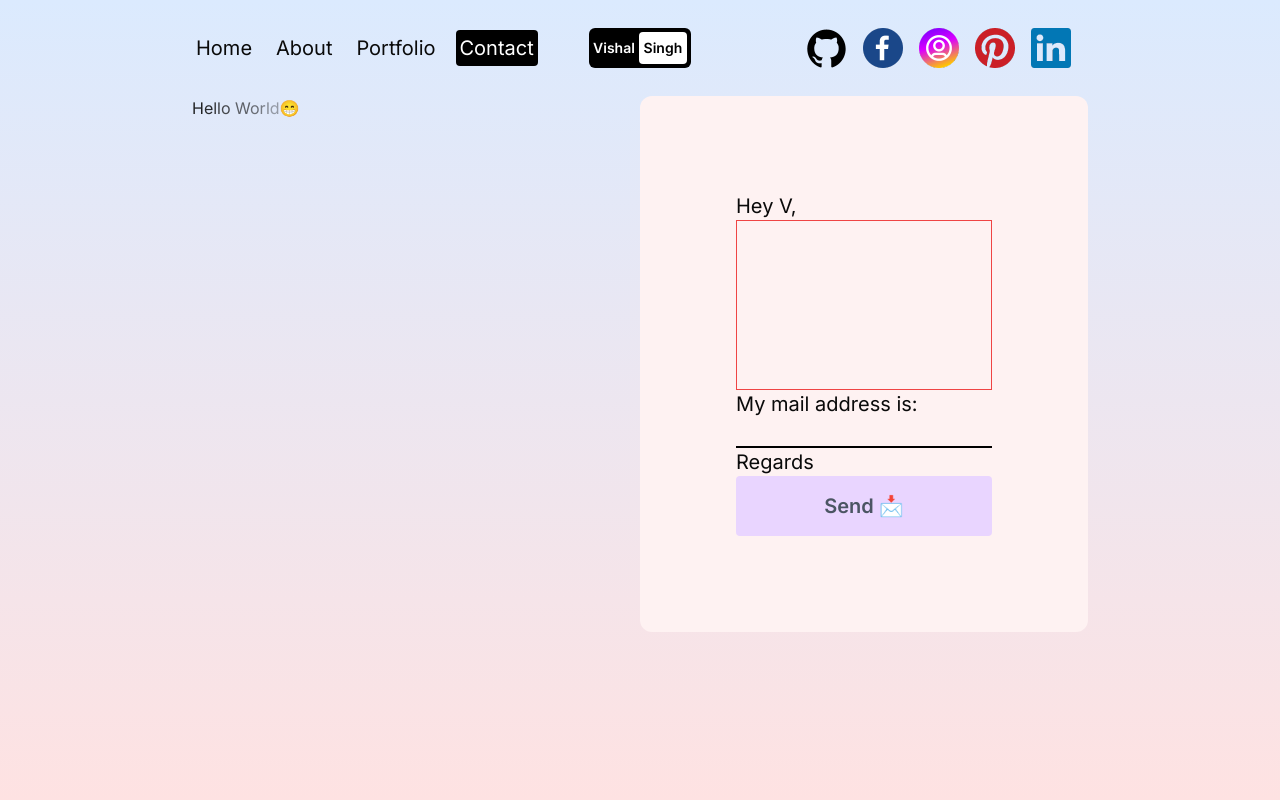
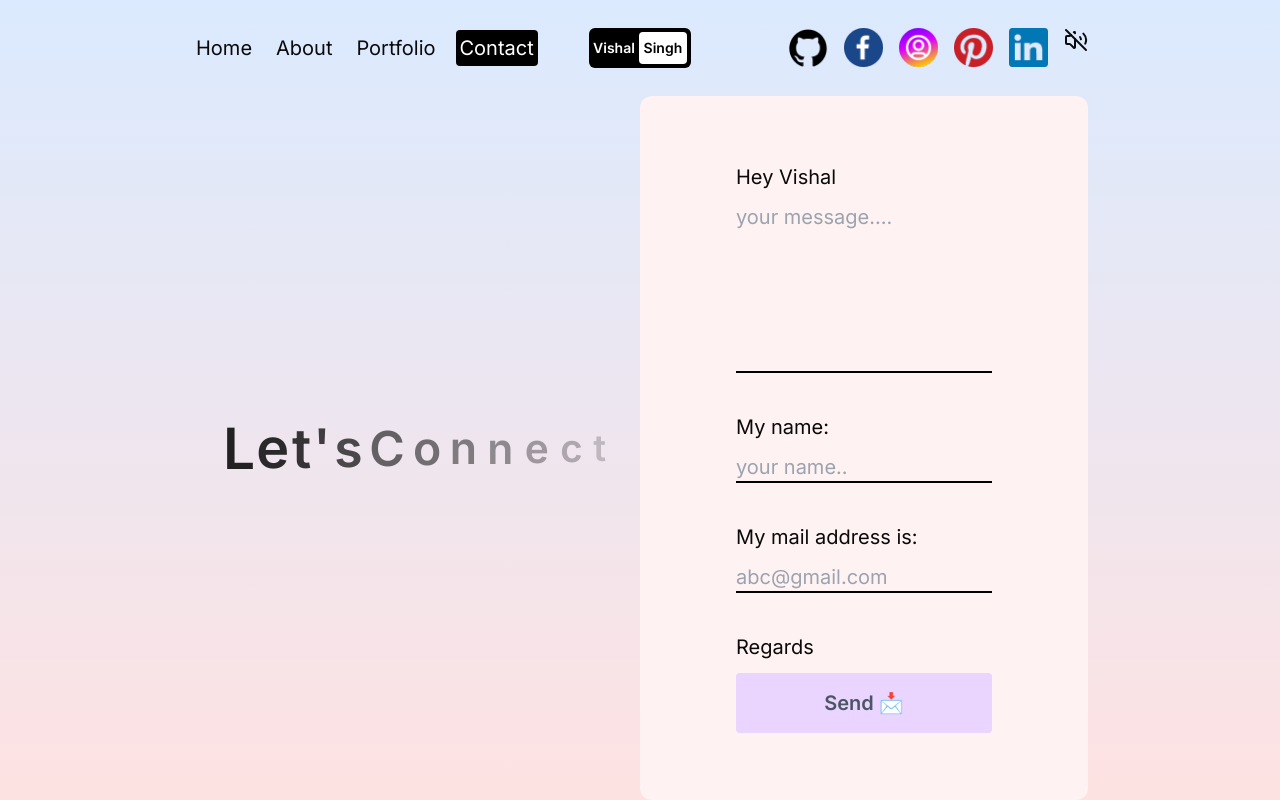
Before and after one commit to vishalsingh384/portfolio, a Next.js app: page /contact in a window 1280 px wide. Built offline with nearby package versions, Linux system fonts and the light colour scheme.

Commit message:
:bug::lipstick: Updated contact page and added music

```diff
--- a/src/app/contact/page.jsx
+++ b/src/app/contact/page.jsx
@@ -1,11 +1,10 @@
-'use client'
-import { motion } from 'framer-motion'
-import { useState, useRef } from 'react'
-import emailjs from '@emailjs/browser';
-
+"use client";
+import { motion } from "framer-motion";
+import { useState, useRef } from "react";
+import emailjs from "@emailjs/browser";
 
 const ContactPage = () => {
-  const text = "Hello World"
+  const text = "Let's Connect";
   const [success, setSuccess] = useState(false);
   const [error, setError] = useState(false);
 
@@ -17,46 +16,112 @@ const ContactPage = () => {
     setSuccess(false);
 
     emailjs
-      .sendForm(process.env.NEXT_PUBLIC_SERVICE_ID, process.env.NEXT_PUBLIC_TEMPLATE_ID, form.current, {
-        publicKey: process.env.NEXT_PUBLIC_PUBLIC_KEY,
-      })
+      .sendForm(
+        process.env.NEXT_PUBLIC_SERVICE_ID,
+        process.env.NEXT_PUBLIC_TEMPLATE_ID,
+        form.current,
+        {
+          publicKey: process.env.NEXT_PUBLIC_PUBLIC_KEY,
+        }
+      )
       .then(
         () => {
           setSuccess(true);
           form.current.reset();
+
+          setTimeout(() => {
+            setSuccess(false);
+          }, 8000);
         },
         (error) => {
           setError(true);
-        },
+        }
       );
   };
 
   return (
-    <motion.div className="h-full" initial={{ y: "-200vh" }} animate={{ y: "0vh" }} transition={{ duration: 1 }}>
-      <div className='h-full flex flex-col lg:flex-row px-4 sm:px-8 md:px-12 lg:px-20 xl:px-48'>
+    <motion.div
+      className="h-[calc(100vh-6rem)]"
+      initial={{ y: "-200vh" }}
+      animate={{ y: "0vh" }}
+      transition={{ duration: 1 }}
+    >
+      <div className="h-full flex flex-col lg:flex-row px-4 sm:px-8 md:px-12 lg:px-20 xl:px-48">
         {/* Text Container */}
-        <div className='h-1/2 lg:h-full lg:w-1/2'>
+        <div className="h-1/2 lg:h-full lg:w-1/2 flex justify-center items-center">
           {text.split("").map((letter, index) => (
-            <motion.span key={index} initial={{ opacity: 0, scale: 0.5 }} animate={{ opacity: 1, scale: 1 }} transition={{ duration: 2, repeat: Infinity, repeatType: "reverse", delay: index * 0.1 }}>
+            <motion.span
+              key={index}
+              initial={{ opacity: 0, scale: 0.5 }}
+              animate={{ opacity: 1, scale: 1 }}
+              transition={{
+                duration: 2,
+                repeat: Infinity,
+                repeatType: "reverse",
+                delay: index * 0.1,
+              }}
+              className="text-6xl font-semibold"
+            >
               {letter}
             </motion.span>
           ))}
-          😁
         </div>
         {/* Form Container */}
-        <form onSubmit={sendEmail} ref={form} className='h-1/2 lg:h-full lg:w-1/2 bg-red-50 rounded-xl text-xl flex flex-col gap-15 justify-center p-24'>
-          <span>Hey V,</span>
-          <textarea rows={6} className='bg-transparent border border-red-500 outline-none resize-none' name="user_message" />
-          <span>My mail address is:</span>
-          <input name="user_name" type='text' className='bg-transparent border-b-2 border-b-black outline-none' />
-          <span>Regards</span>
-          <button className='bg-purple-200 rounded font-semibold text-gray-600 p-4'>Send 📩</button>
-          {success && <span className='text-green-600 semibold'>Message sent successfully!</span>}
-          {error && <span className='text-red-600 semibold'>Something went wrong</span>}
+        <form
+          onSubmit={sendEmail}
+          ref={form}
+          className="h-1/2 lg:h-full flex flex-col gap-10 lg:w-1/2 bg-red-50 rounded-xl text-xl justify-center items-center p-24"
+        >
+          <div className="flex flex-col gap-3 w-full">
+            <span>Hey Vishal</span>
+            <textarea
+              rows={6}
+              className="bg-transparent outline-none resize-none border-b-2 border-black"
+              name="user_message"
+              placeholder="your message...."
+            />
+          </div>
+          <div className="flex flex-col gap-3 w-full">
+            <span>My name:</span>
+            <input
+              name="from_name"
+              type="text"
+              placeholder="your name.."
+              className="bg-transparent border-b-2 border-b-black outline-none"
+            />
+          </div>
+          <div className="flex flex-col gap-3 w-full">
+            <span>My mail address is:</span>
+            <input
+              name="from_email"
+              type="text"
+              placeholder="abc@gmail.com"
+              className="bg-transparent border-b-2 border-b-black outline-none"
+            />
+          </div>
+          <div className="flex flex-col gap-3 w-full">
+            <span>Regards</span>
+            <button
+              className="bg-purple-200 rounded font-semibold text-gray-600 p-4 hover:bg-green-300"
+              onClick={sendEmail}
+            >
+              Send 📩
+            </button>
+          </div>
+          {success && (
+            <span className="text-green-600 semibold">
+              Message sent successfully🥳
+            </span>
+          )}
+          {error && (
+            <span className="text-red-600 semibold">
+              Don't know the specifics but something went wrong😐
+            </span>
+          )}
         </form>
       </div>
     </motion.div>
-  )
-}
+  );
+};
 
-export default ContactPage
+export default ContactPage;
--- a/src/app/page.jsx
+++ b/src/app/page.jsx
@@ -10,7 +10,7 @@ const Homepage = () => {
       animate={{ y: "0vh" }}
       transition={{ duration: 1 }}
     >
-      <div className="h-full flex flex-col lg:flex-row px-4 sm:px-8 md:px-12 lg:px-20 xl:px-48 ">
+      <div className="h-full flex gap-10 lg:flex-row px-4 sm:px-8 md:px-12 lg:px-20 xl:px-48 ">
         {/* Image Container */}
         <div className="h-1/2 lg:h-full lg:w-1/2 relative">
           <Image src="/hero.png" alt="" fill className="object-contain" />
--- a/src/components/navbar.jsx
+++ b/src/components/navbar.jsx
@@ -1,79 +1,89 @@
-'use client'
+"use client";
 
-import Link from "next/link"
-import { useState } from "react";
+import Link from "next/link";
+import { useRef, useState } from "react";
 import Navlink from "./navlink";
-import { motion } from 'framer-motion';
+import { motion } from "framer-motion";
+import { Volume, Volume2, VolumeOff } from "lucide-react";
 
 const links = [
-  { url: '/', title: 'Home' },
-  { url: '/about', title: 'About' },
-  { url: '/portfolio', title: 'Portfolio' },
-  { url: '/contact', title: 'Contact' },
+  { url: "/", title: "Home" },
+  { url: "/about", title: "About" },
+  { url: "/portfolio", title: "Portfolio" },
+  { url: "/contact", title: "Contact" },
 ];
 
-
 const Navbar = () => {
-
   const [open, setOpen] = useState(false);
+  const [isPlaying, setIsPlaying] = useState(false);
+  const audioRef=useRef(null);
 
   const topVariants = {
     closed: {
-      rotate: 0
+      rotate: 0,
     },
     opened: {
       rotate: 45,
-      backgroundColor: "rgb(255,255,255)"
-    }
-  }
+      backgroundColor: "rgb(255,255,255)",
+    },
+  };
 
   const centerVariants = {
     closed: {
-      opacity: 1
+      opacity: 1,
     },
     opened: {
-      opacity: 0
-    }
-  }
+      opacity: 0,
+    },
+  };
 
   const bottomVariants = {
     closed: {
-      rotate: 0
+      rotate: 0,
     },
     opened: {
       rotate: -45,
-      backgroundColor: "rgb(255,255,255)"
-    }
-  }
+      backgroundColor: "rgb(255,255,255)",
+    },
+  };
 
   const listVariants = {
     closed: {
-      x: "100vw"
+      x: "100vw",
     },
     opened: {
       x: 0,
-      transition:{
-        when:'beforeChildren',
-        staggerChildren:0.2,
-      }
-    }
-  }
+      transition: {
+        when: "beforeChildren",
+        staggerChildren: 0.2,
+      },
+    },
+  };
 
   const listItemVariants = {
     closed: {
       x: -10,
-      opacity:0
+      opacity: 0,
     },
     opened: {
       x: 0,
-      opacity:1
+      opacity: 1,
+    },
+  };
+
+  const toggleMusic=()=>{
+    console.log(audioRef.current);
+    if(isPlaying){
+      audioRef.current.pause();
+      setIsPlaying(false);
+    }else{
+      audioRef.current.play();
+      setIsPlaying(true);
     }
   }
 
-
   return (
     <div className="h-full flex items-center justify-between px-4 sm:px-8 md:px-12 lg:px-20 xl:px-48">
-
       {/* Links */}
       <div className="hidden md:flex gap-4 lg:w-1/3 text-xl">
         {links.map((link) => (
@@ -81,61 +91,82 @@ const Navbar = () => {
         ))}
       </div>
 
-
       {/* Logo */}
       <div className="md:hidden lg:flex lg:w-1/3 lg:justify-center">
-        <Link href='/' className='text-sm bg-black rounded-md p-1 font-semibold flex items-center justify-center'>
+        <Link
+          href="/"
+          className="text-sm bg-black rounded-md p-1 font-semibold flex items-center justify-center"
+        >
           <span className="text-white mr-1">Vishal</span>
-          <span className="w-12 h-8 bg-white text-black rounded flex items-center justify-center">Singh</span>
+          <span className="w-12 h-8 bg-white text-black rounded flex items-center justify-center">
+            Singh
+          </span>
         </Link>
       </div>
 
-
-
       {/* Social */}
       <div className="hidden md:flex gap-4 lg:w-1/3 lg:justify-center">
-        <Link href='/' className="w-10 h-10">
-          <img src='/github.png' />
+        <Link href="/" className="w-10 h-10">
+          <img src="/github.png" />
         </Link>
-        <Link href='/' className="w-10 h-10">
-          <img src='/facebook.png' />
+        <Link href="/" className="w-10 h-10">
+          <img src="/facebook.png" />
         </Link>
-        <Link href='/' className="w-10 h-10">
-          <img src='/instagram.png' />
+        <Link href="/" className="w-10 h-10">
+          <img src="/instagram.png" />
         </Link>
-        <Link href='/' className="w-10 h-10">
-          <img src='/pinterest.png' />
+        <Link href="/" className="w-10 h-10">
+          <img src="/pinterest.png" />
         </Link>
-        <Link href='/' className="w-10 h-10">
-          <img src='/linkedin.png' />
+        <Link href="/" className="w-10 h-10">
+          <img src="/linkedin.png" />
         </Link>
+        <div onClick={toggleMusic}>
+          {isPlaying ? <Volume2 /> : <VolumeOff />}
+          <audio ref={audioRef} src="./song.mp3"></audio>
+        </div>
       </div>
-
-
 
       {/* Responsive Menu */}
       <div className="md:hidden z-50">
-        <button className="w-10 h-8 flex flex-col justify-between relative z-50" onClick={() => setOpen(prev => !prev)}>
-          <motion.div className="w-10 h-1 bg-black rounded origin-left" variants={topVariants} animate={open ? "opened" : "closed"}></motion.div>
-          <motion.div className="w-10 h-1 bg-black rounded" variants={centerVariants} animate={open ? "opened" : "closed"}></motion.div>
-          <motion.div className="w-10 h-1 bg-black rounded origin-left" variants={bottomVariants} animate={open ? "opened" : "closed"}></motion.div>
+        <button
+          className="w-10 h-8 flex flex-col justify-between relative z-50"
+          onClick={() => setOpen((prev) => !prev)}
+        >
+          <motion.div
+            className="w-10 h-1 bg-black rounded origin-left"
+            variants={topVariants}
+            animate={open ? "opened" : "closed"}
+          ></motion.div>
+          <motion.div
+            className="w-10 h-1 bg-black rounded"
+            variants={centerVariants}
+            animate={open ? "opened" : "closed"}
+          ></motion.div>
+          <motion.div
+            className="w-10 h-1 bg-black rounded origin-left"
+            variants={bottomVariants}
+            animate={open ? "opened" : "closed"}
+          ></motion.div>
         </button>
         {/* Menu List */}
-        {
-          open && <motion.div variants={listVariants} initial="closed" animate="opened" className="absolute top-0 left-0 w-screen h-screen bg-black text-white flex flex-col items-center justify-center gap-8 text-4xl">
-
+        {open && (
+          <motion.div
+            variants={listVariants}
+            initial="closed"
+            animate="opened"
+            className="absolute top-0 left-0 w-screen h-screen bg-black text-white flex flex-col items-center justify-center gap-8 text-4xl"
+          >
             {links.map((link) => (
               <motion.div key={link.title} variants={listItemVariants}>
-                <Link href={link.url}>
-                  {link.title}
-                </Link>
+                <Link href={link.url}>{link.title}</Link>
               </motion.div>
             ))}
           </motion.div>
-        }
+        )}
       </div>
     </div>
-  )
-}
+  );
+};
 
-export default Navbar
+export default Navbar;
```
Also changed, not shown: 1 other file (tests, documents, lock files or other folders).
